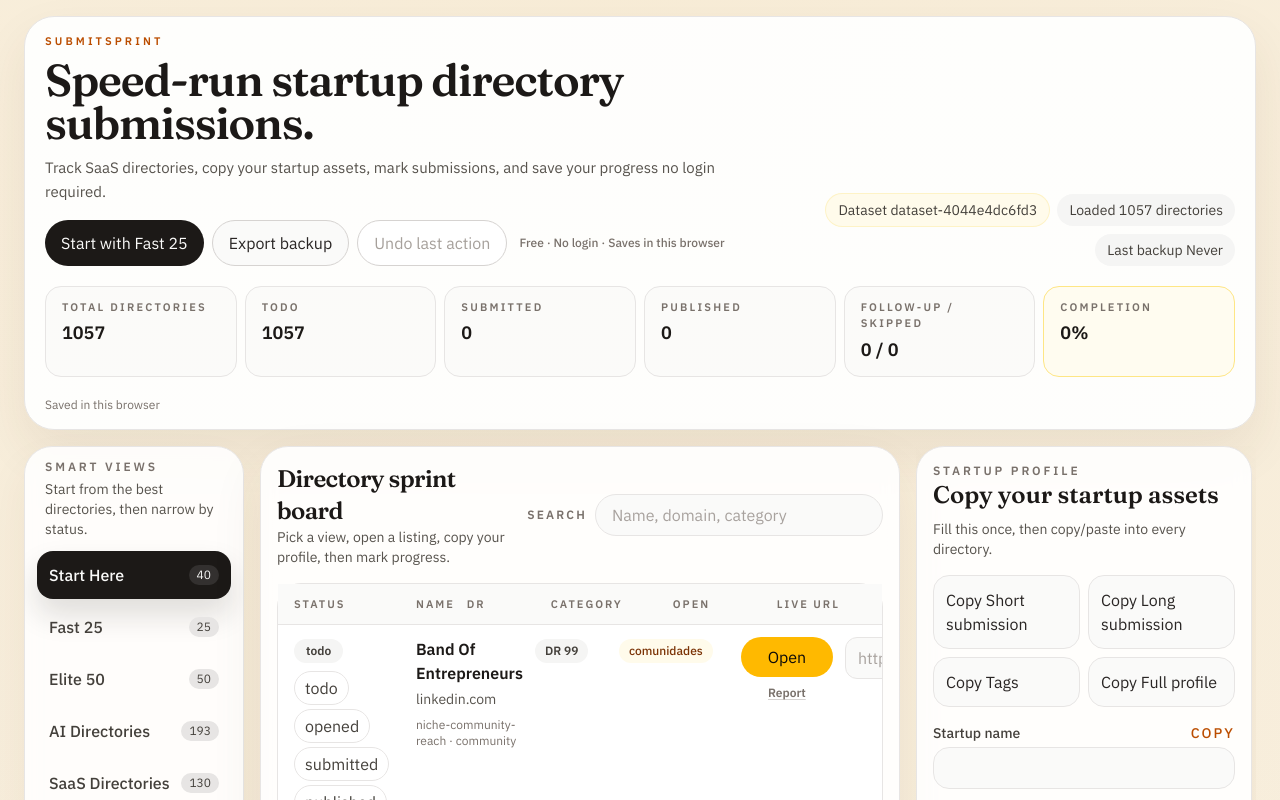
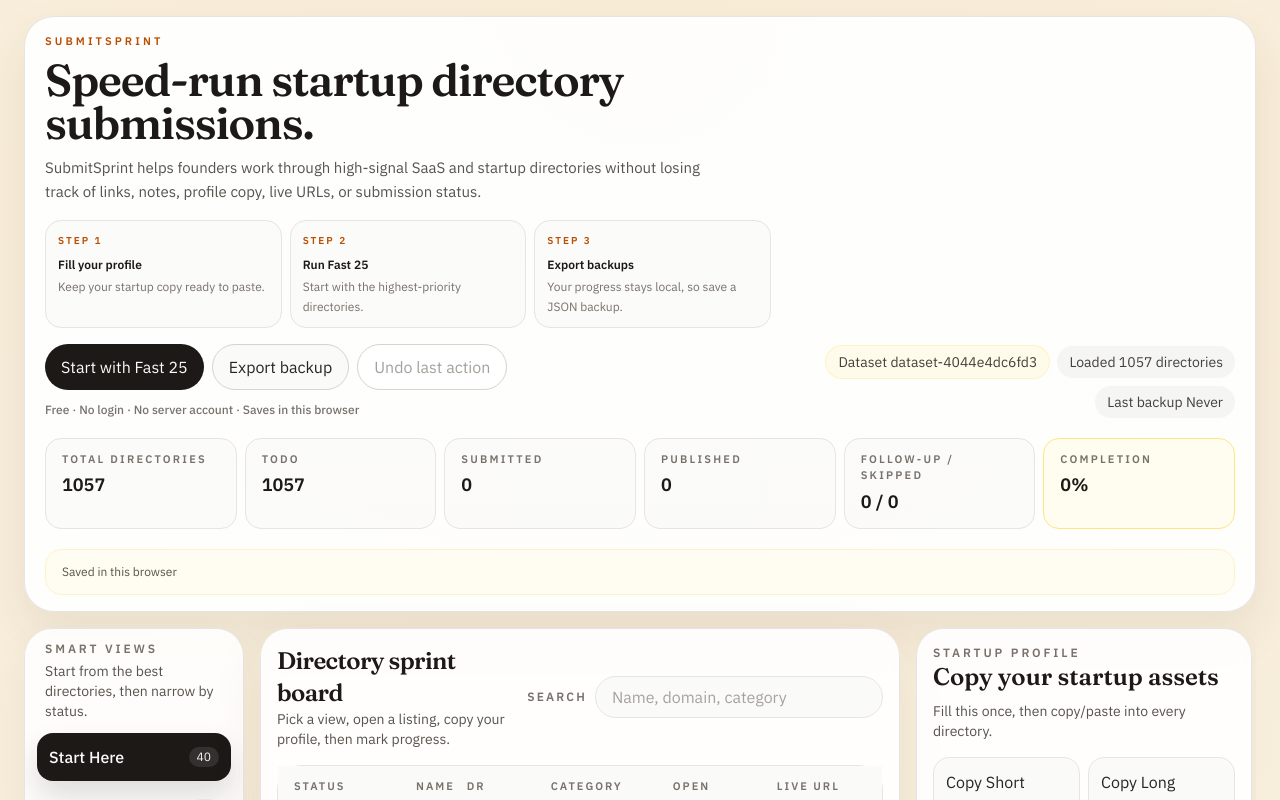
Before and after one commit to Lee-Scott/SubmitSprint, a React (Vite) app: page / in a window 1280 px wide. Shown: the top 800 px of the page. Built offline with nearby package versions, Linux system fonts and the light colour scheme.

Commit message:
feat: polish SubmitSprint landing header

```diff
--- a/src/components/Header.tsx
+++ b/src/components/Header.tsx
@@ -44,9 +44,16 @@
               Speed-run startup directory submissions.
             </h1>
             <p className="mt-3 max-w-2xl text-sm leading-6 text-stone-600 sm:text-[15px]">
-              Track SaaS directories, copy your startup assets, mark submissions, and save your progress no login
-              required.
+              SubmitSprint helps founders work through high-signal SaaS and startup directories without losing track of
+              links, notes, profile copy, live URLs, or submission status.
             </p>
+
+            <div className="mt-4 grid gap-2 text-xs leading-5 text-stone-600 sm:grid-cols-3">
+              <StepPill eyebrow="Step 1" title="Fill your profile" body="Keep your startup copy ready to paste." />
+              <StepPill eyebrow="Step 2" title="Run Fast 25" body="Start with the highest-priority directories." />
+              <StepPill eyebrow="Step 3" title="Export backups" body="Your progress stays local, so save a JSON backup." />
+            </div>
+
             <div className="mt-4 flex flex-col gap-3 sm:flex-row sm:flex-wrap sm:items-center">
               <div className="flex flex-wrap gap-2">
                 <button
@@ -72,7 +79,9 @@
                   {undoLabel ?? 'Undo last action'}
                 </button>
               </div>
-              <div className="text-xs font-medium text-stone-500">Free · No login · Saves in this browser</div>
+              <div className="text-xs font-medium text-stone-500">
+                Free · No login · No server account · Saves in this browser
+              </div>
             </div>
           </div>
 
@@ -95,9 +104,21 @@
           <Metric label="Completion" value={`${completion}%`} emphasis />
         </div>
 
-        <div className="text-xs text-stone-500">{exportRecommendation}</div>
+        <div className="rounded-2xl border border-amber-100 bg-amber-50/60 px-4 py-3 text-xs leading-5 text-stone-600">
+          {exportRecommendation}
+        </div>
       </div>
     </header>
+  );
+}
+
+function StepPill({ eyebrow, title, body }: { eyebrow: string; title: string; body: string }) {
+  return (
+    <div className="rounded-2xl border border-stone-200 bg-stone-50/80 px-3 py-2.5">
+      <div className="text-[10px] font-semibold uppercase tracking-[0.2em] text-amber-700">{eyebrow}</div>
+      <div className="mt-1 font-semibold text-stone-900">{title}</div>
+      <div className="mt-0.5 text-stone-500">{body}</div>
+    </div>
   );
 }
 
--- a/src/components/PrivacyTerms.tsx
+++ b/src/components/PrivacyTerms.tsx
@@ -7,6 +7,7 @@
           <p>SubmitSprint has no account system, server database, analytics scripts, ads, or server-side user storage.</p>
           <p>Your startup profile, directory progress, notes, live URLs, settings, and backup metadata are stored in this browser.</p>
           <p>Backup files are downloaded JSON files controlled by you. They may contain private startup, founder, contact, notes, and submission data.</p>
+          <p>Clearing browser data, switching devices, or using a different browser can remove local progress unless you export and save a backup.</p>
           <p>If analytics, ads, accounts, or cloud sync are added later, this disclosure must be updated before launch.</p>
         </div>
       </details>
```
